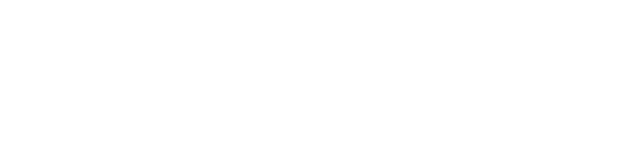
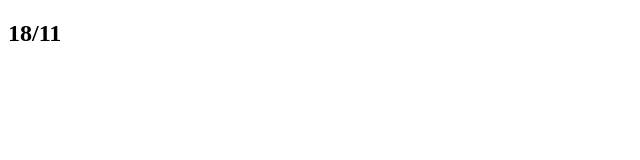
Before and after one commit to tsw1212/my-website, a plain HTML site: page index.html in a window 1280 px wide. Shown: the full height of the page, 0-640 px from the left. Drawn offline with Linux system fonts and the light colour scheme.

```diff
--- a/index.html
+++ b/index.html
@@ -6,6 +6,6 @@
   <title>Date Example</title>
 </head>
 <body>
-  <h2 id="current-date"></h2>
+  <h2 id="current-date">18/11</h2>
 </body>
 </html>
```
